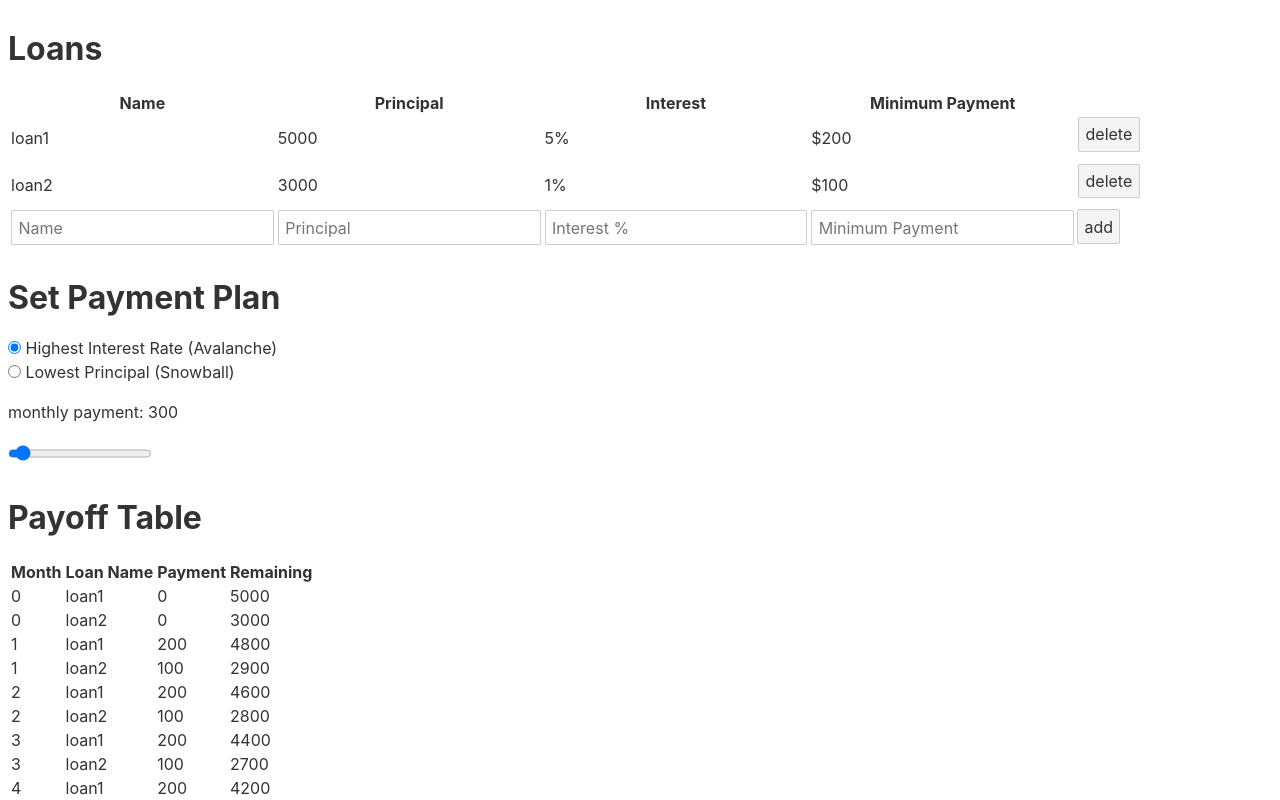
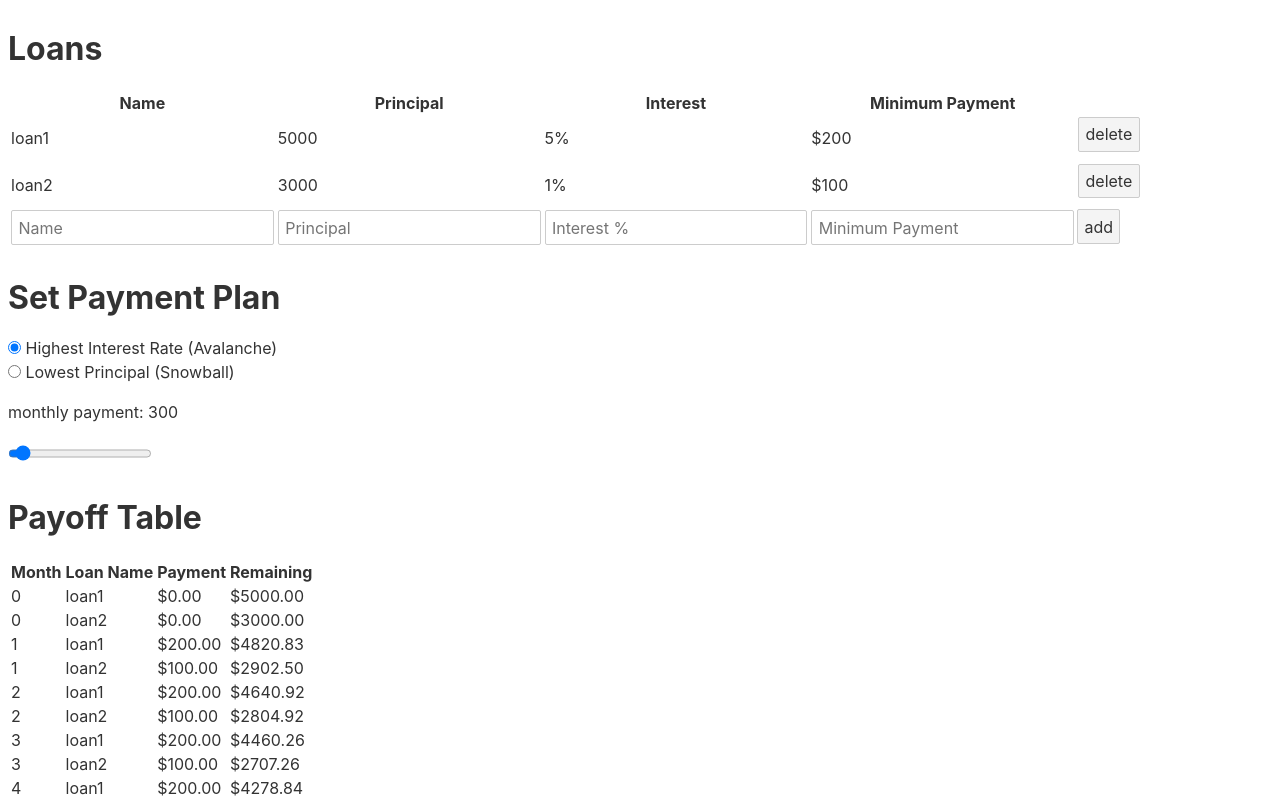
Before and after one commit to daltonscharff/unbury-me, a Svelte app: page / in a window 1280 px wide. Shown: the top 800 px of the page. Built offline with nearby package versions, Linux system fonts and the light colour scheme.

Commit message:
adds interest to calculation

```diff
--- a/src/PayoffTable.svelte
+++ b/src/PayoffTable.svelte
@@ -37,6 +37,8 @@
 
         for (let loan of loans) {
             let principalLastMonth = months[months.length - 1].get(loan.name).remainingPrincipal;
+            let interest = loan.interestPct * 0.01 / 12 * principalLastMonth;
+            principalLastMonth += interest;
             let record = {
                 remainingPrincipal: principalLastMonth - loan.minPayment,
                 payment: principalLastMonth < loan.minPayment ? principalLastMonth : loan.minPayment,
@@ -97,8 +99,8 @@
                 <tr>
                     <td>{i}</td>
                     <td>{loanName}</td>
-                    <td>{month.get(loanName).payment}</td>
-                    <td>{month.get(loanName).remainingPrincipal}</td>
+                    <td>${month.get(loanName).payment.toFixed(2)}</td>
+                    <td>${month.get(loanName).remainingPrincipal.toFixed(2)}</td>
                 </tr>
             {/each}
         {/each}
```
